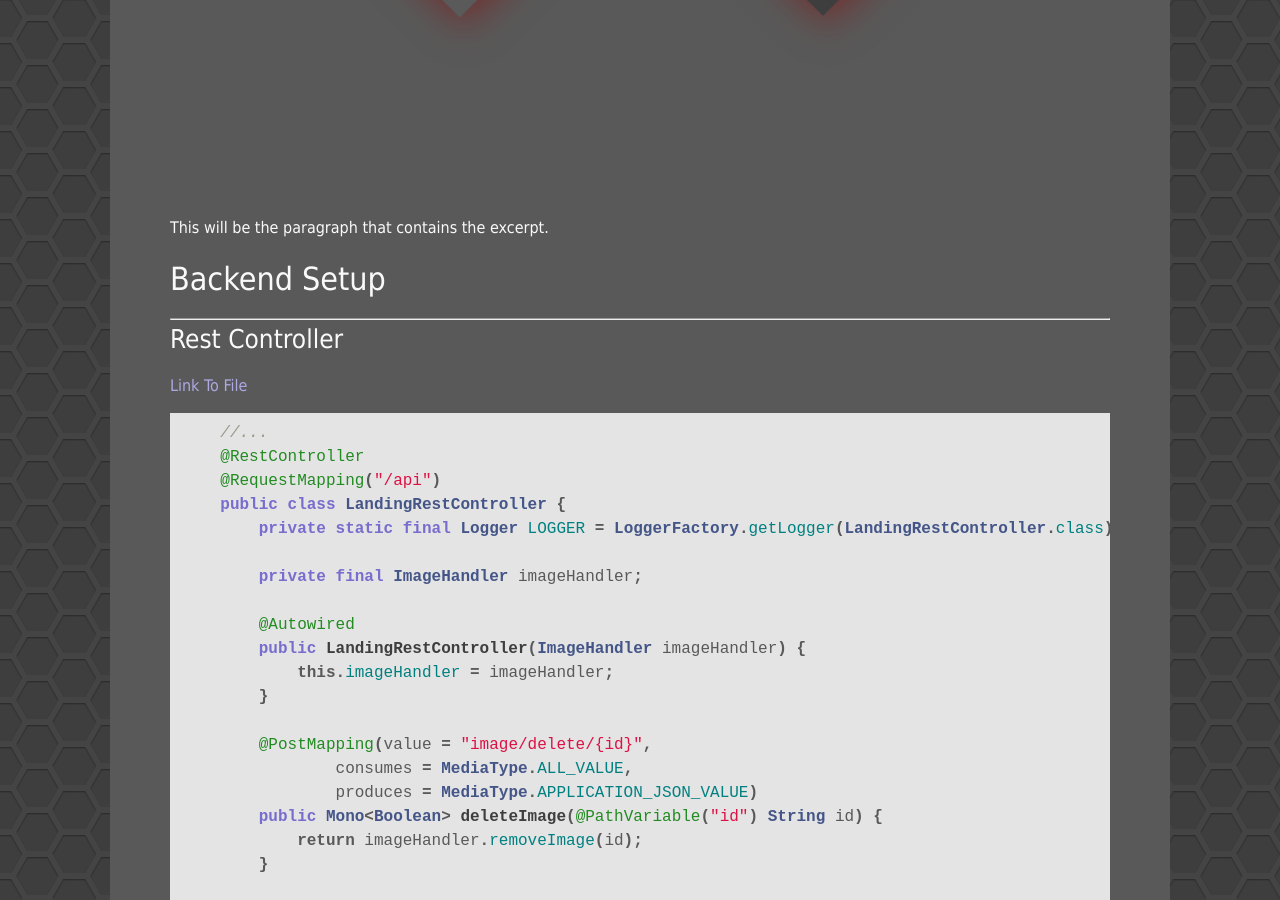
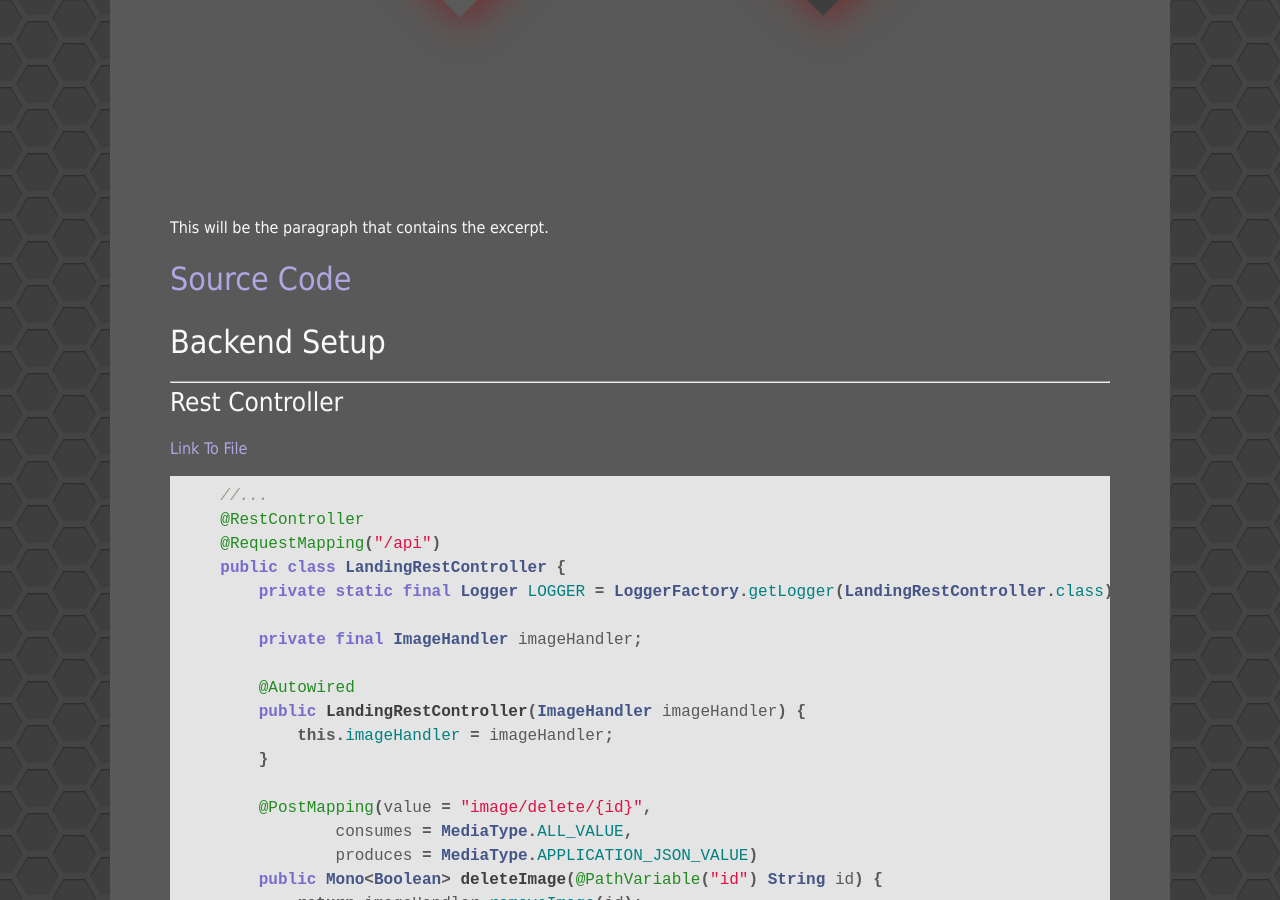
Before and after one commit to Unthrottled/blog, a Jekyll site: the page built from _posts/2017-12-14-Reactive-Mongo-Image-Persistence.md, in a window 1280 px wide and 900 px high, scrolled down 994 px. Built offline with Jekyll 4.4.1, drawn with Linux system fonts in a browser that asks for light colours.

Commit message:
i am not a smart man

```diff
--- a/_config.yml
+++ b/_config.yml
@@ -14,8 +14,8 @@ description: > # this means to ignore newlines until "baseurl:"
   However, you can get easily get lost woods, have to trek over torturous terrain and
   there is a high probability that you come back with a few bugs attached to you.
 baseurl: "" # the subpath of your site, e.g. /blog/
-url: "http://sandwich:4000" # the base hostname & protocol for your site
-imageDir: "http://sandwich:4000/assets/images/"
+url: "http://localhost:4000" # the base hostname & protocol for your site
+imageDir: "http://localhost:4000/assets/images/"
 github_username:  cyclic-reference
 
 # Build settings
--- a/_posts/2017-12-14-Reactive-Mongo-Image-Persistence.md
+++ b/_posts/2017-12-14-Reactive-Mongo-Image-Persistence.md
@@ -5,6 +5,8 @@ tags: [Java, Spring Boot, Reactor, WebFlux, Mongodb, Reactive Streams, Angular,
 ---
 
 This will be the paragraph that contains the excerpt.
+
+## [Source Code](https://github.com/cyclic-reference/mongo-images)
 
 
 ## Backend Setup
```
